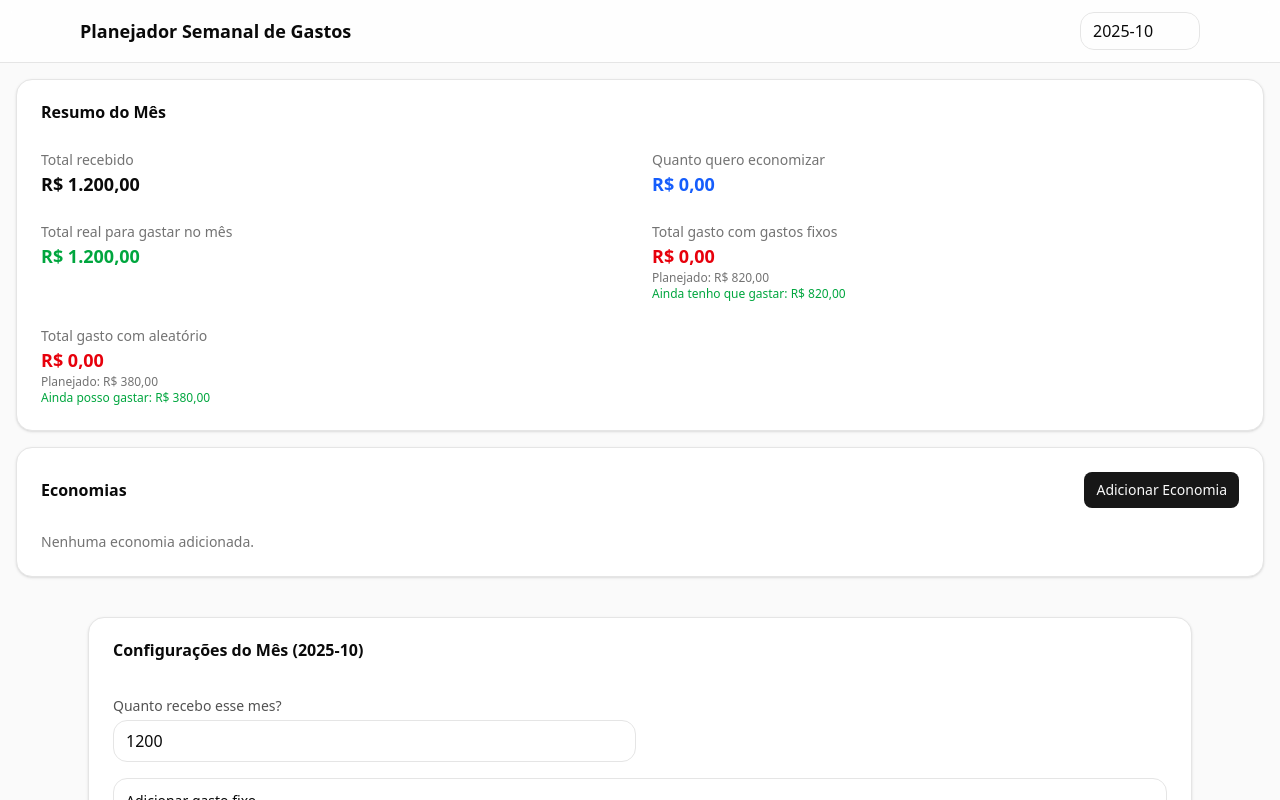
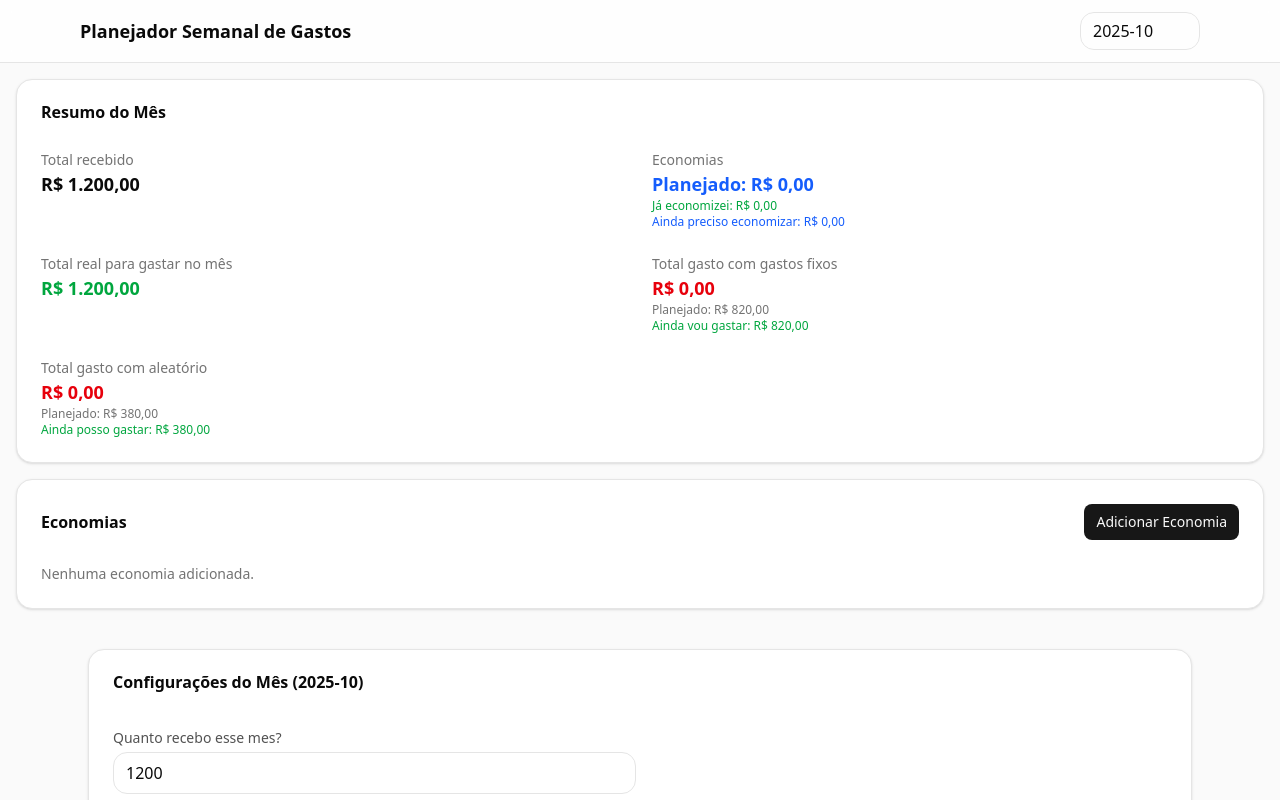
Before and after one commit to henriquemilitao/custos-militao, a Next.js app: page / in a window 1280 px wide. Shown: the top 800 px of the page. Built offline with nearby package versions, Linux system fonts and the light colour scheme.

Commit message:
feat: Economia mostrando quando posso gastar ainda

```diff
--- a/src/app/page.tsx
+++ b/src/app/page.tsx
@@ -95,6 +95,14 @@ export default function Page() {
     setEconomias((prev) => prev.filter((e) => e.id !== id));
   }
 
+  function handleGuardarEconomia(id: string, valor: number) {
+    setEconomias((prev) =>
+      prev.map((e) =>
+        e.id === id ? { ...e, guardado: Math.min(e.guardado + valor, e.meta) } : e
+      )
+    );
+  }
+
   // carregar dados salvos
   useEffect(() => {
     const m = load();
@@ -170,7 +178,7 @@ export default function Page() {
 
       <ResumoMes
         saldoInicial={estado.saldoInicial}
-        economias={economias}
+        economias={economias.map((e) => ({ meta: e.meta, guardado: e.guardado }))}
         gastoFixas={gastoFixas}
         gastoAleatorio={gastoAleatorio}
         totalPlanejadoFixas={totalPlanejadoFixas}
@@ -190,11 +198,7 @@ export default function Page() {
               <EconomiaItem
                 key={eco.id}
                 economia={eco}
-                onGuardar={() =>
-                  setEconomias((prev) =>
-                    prev.map((e) => (e.id === eco.id ? { ...e, guardado: e.meta } : e))
-                  )
-                }
+                onGuardar={() => handleGuardarEconomia(eco.id, eco.meta)}
                 onRemove={() => handleRemoverEconomia(eco.id)}
               />
             ))
--- a/src/components/ResumoMes.tsx
+++ b/src/components/ResumoMes.tsx
@@ -16,16 +16,22 @@ export default function ResumoMes({
   aleatorioMeta,
 }: {
   saldoInicial: number;
-  economias: { meta: number }[];
+  economias: { meta: number; guardado: number }[];
   gastoFixas: number;
   gastoAleatorio: number;
   totalPlanejadoFixas: number;
   aleatorioMeta: number;
 }) {
-  // total economias
+  // total economias planejadas
   const totalEconomias = economias.reduce((acc, e) => acc + e.meta, 0);
 
-  // saldo após economias
+  // total já economizado
+  const totalEconomizado = economias.reduce((acc, e) => acc + e.guardado, 0);
+
+  // quanto falta economizar
+  const restanteEconomias = totalEconomias - totalEconomizado;
+
+  // saldo após economias planejadas
   const totalRealParaGastar = saldoInicial - totalEconomias;
 
   // ainda a gastar / disponível
@@ -47,8 +53,18 @@ export default function ResumoMes({
 
           {/* Economias */}
           <div>
-            <div className="text-neutral-500">Quanto quero economizar</div>
-            <div className="text-lg font-semibold text-blue-600">{moeda(totalEconomias)}</div>
+            <div className="text-neutral-500">Economias</div>
+            <div className="text-lg font-semibold text-blue-600">
+              Planejado: {moeda(totalEconomias)}
+            </div>
+            <div className="text-xs text-green-600">
+              Já economizei: {moeda(totalEconomizado)}
+            </div>
+            <div
+              className={`text-xs ${restanteEconomias < 0 ? "text-red-600" : "text-blue-600"}`}
+            >
+              Ainda preciso economizar: {moeda(restanteEconomias)}
+            </div>
           </div>
 
           {/* Total real para gastar */}
@@ -64,8 +80,10 @@ export default function ResumoMes({
             <div className="text-xs text-neutral-500">
               Planejado: {moeda(totalPlanejadoFixas)}
             </div>
-            <div className="text-xs text-green-600">
-              Ainda tenho que gastar: {moeda(restanteFixas)}
+            <div
+              className={`text-xs ${restanteFixas < 0 ? "text-red-600" : "text-green-600"}`}
+            >
+              Ainda vou gastar: {moeda(restanteFixas)}
             </div>
           </div>
 
@@ -76,7 +94,9 @@ export default function ResumoMes({
             <div className="text-xs text-neutral-500">
               Planejado: {moeda(aleatorioMeta)}
             </div>
-            <div className="text-xs text-green-600">
+            <div
+              className={`text-xs ${restanteAleatorio < 0 ? "text-red-600" : "text-green-600"}`}
+            >
               Ainda posso gastar: {moeda(restanteAleatorio)}
             </div>
           </div>
```
